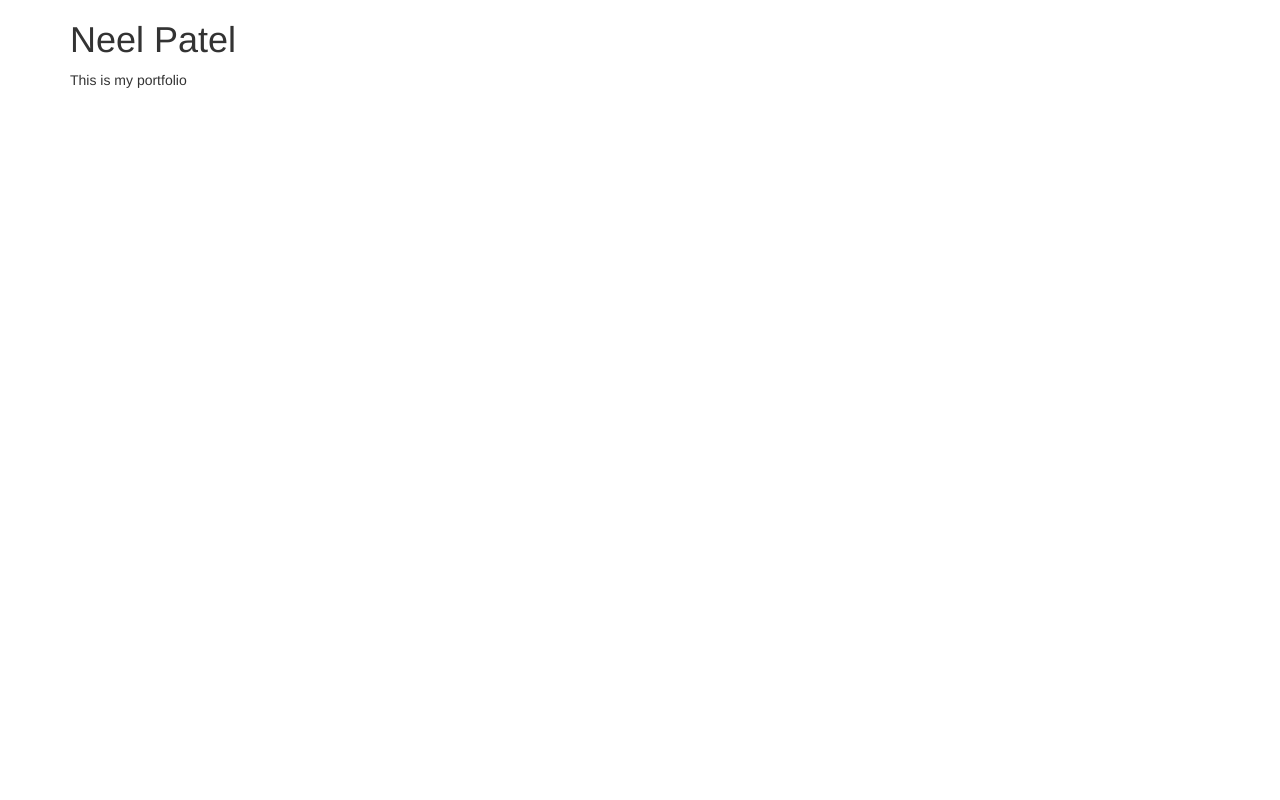
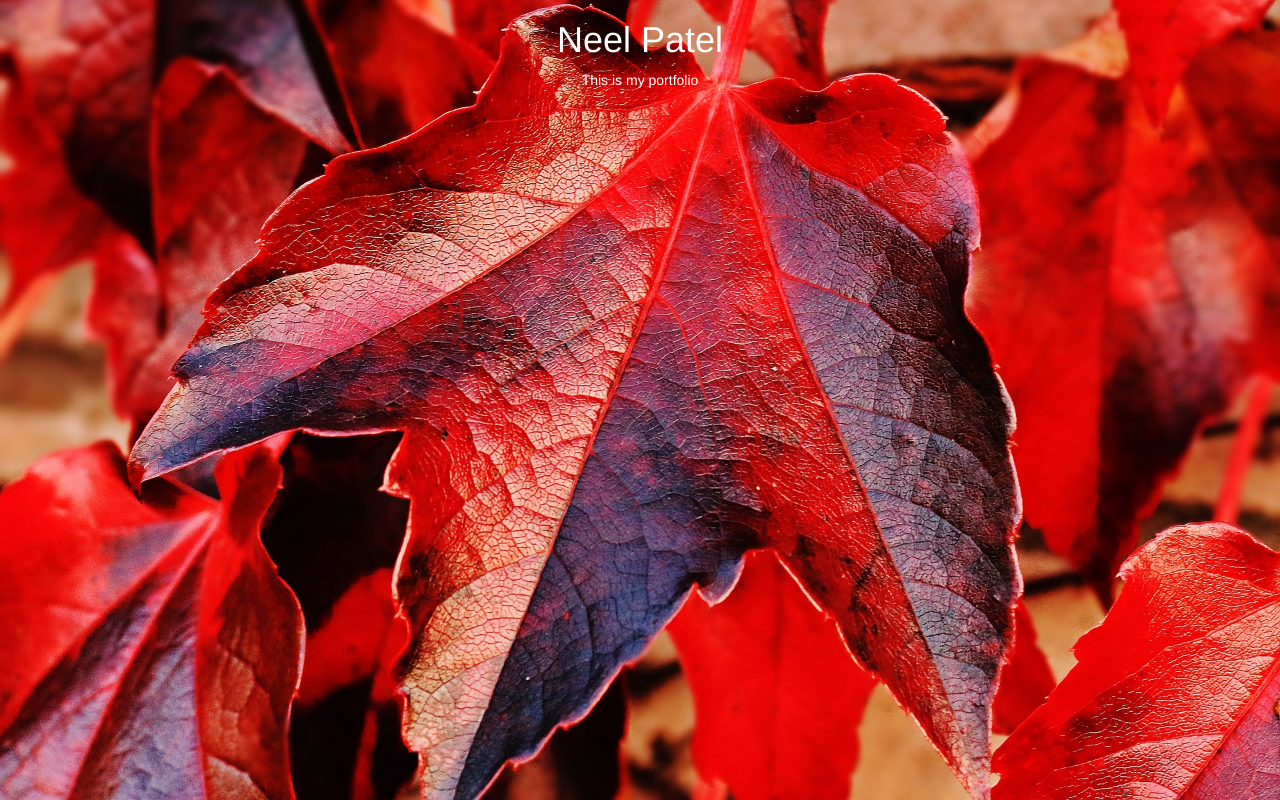
Before and after one commit to neelp1/neelp1.github.io, a plain HTML site: page index.html in a window 1280 px wide. Drawn offline with nearby package versions, Linux system fonts and the light colour scheme.

Commit message:
Added background

```diff
--- a/index.html
+++ b/index.html
@@ -1,30 +1,26 @@
 <!DOCTYPE html>
-<html lang="en">
+<html class="full" lang="en">
 
 <head>
 	<meta charset="utf-8">
+  <meta http-equiv="X-UA-Compatible" content="IE=edge">
+  <meta name="viewport" content="width=device-width, initial-scale=1">
 	<meta name="description" content="Neel Patel's online portfolio">
 	<meta name="keywords" content="websites, portfolio, neel, patel">
 	<meta name="author" content="Neel Patel">
-	<title>Neel Patel</title>
 	<link rel="stylesheet" href="style.css" />
+
+  <title>Neel Patel</title>
 </head>
 
 <body>
-	<header>
-    <div class="container">
-		    <h1>Neel Patel</h1>
-    </div>
-	</header>
+  <div class="container">
+		  <h1>Neel Patel</h1>
+  </div>
 
-	<main>
-    <div class="container">
+  <div class="container">
       <p>This is my portfolio</p>
-    </div>
-	</main>
-
-	<footer></footer>
-
+  </div>
 </body>
 
 <link rel="stylesheet" href="https://maxcdn.bootstrapcdn.com/bootstrap/3.3.7/css/bootstrap.min.css" integrity="sha384-BVYiiSIFeK1dGmJRAkycuHAHRg32OmUcww7on3RYdg4Va+PmSTsz/K68vbdEjh4u" crossorigin="anonymous">
--- a/style.css
+++ b/style.css
@@ -1,5 +1,19 @@
 .container {
   margin-right: auto;
   margin-left: auto;
-  *zoom: 1;
 }
+
+body {
+    color: white !important;
+    background-color: rgba(0, 0, 0, 0) !important;
+    text-align: center;
+    vertical-align: middle;
+}
+
+.full {
+    background: url('images/red-leaf.jpg') no-repeat center center fixed;
+    -webkit-background-size: cover;
+    -moz-background-size: cover;
+    background-size: cover;
+    -o-background-size: cover;
+}
```
Also changed, not shown: images/red-leaf.jpg (added), 1 other file.
